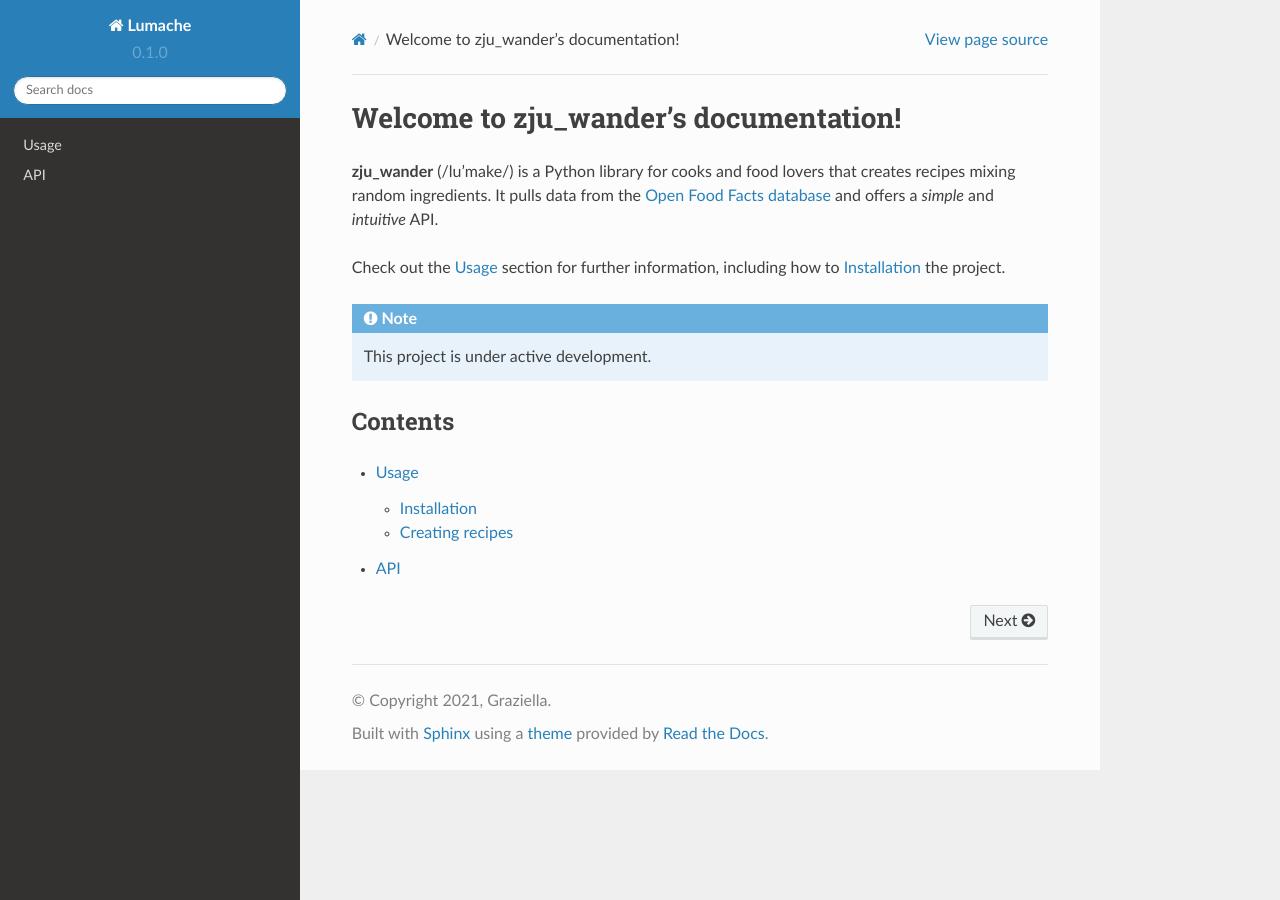
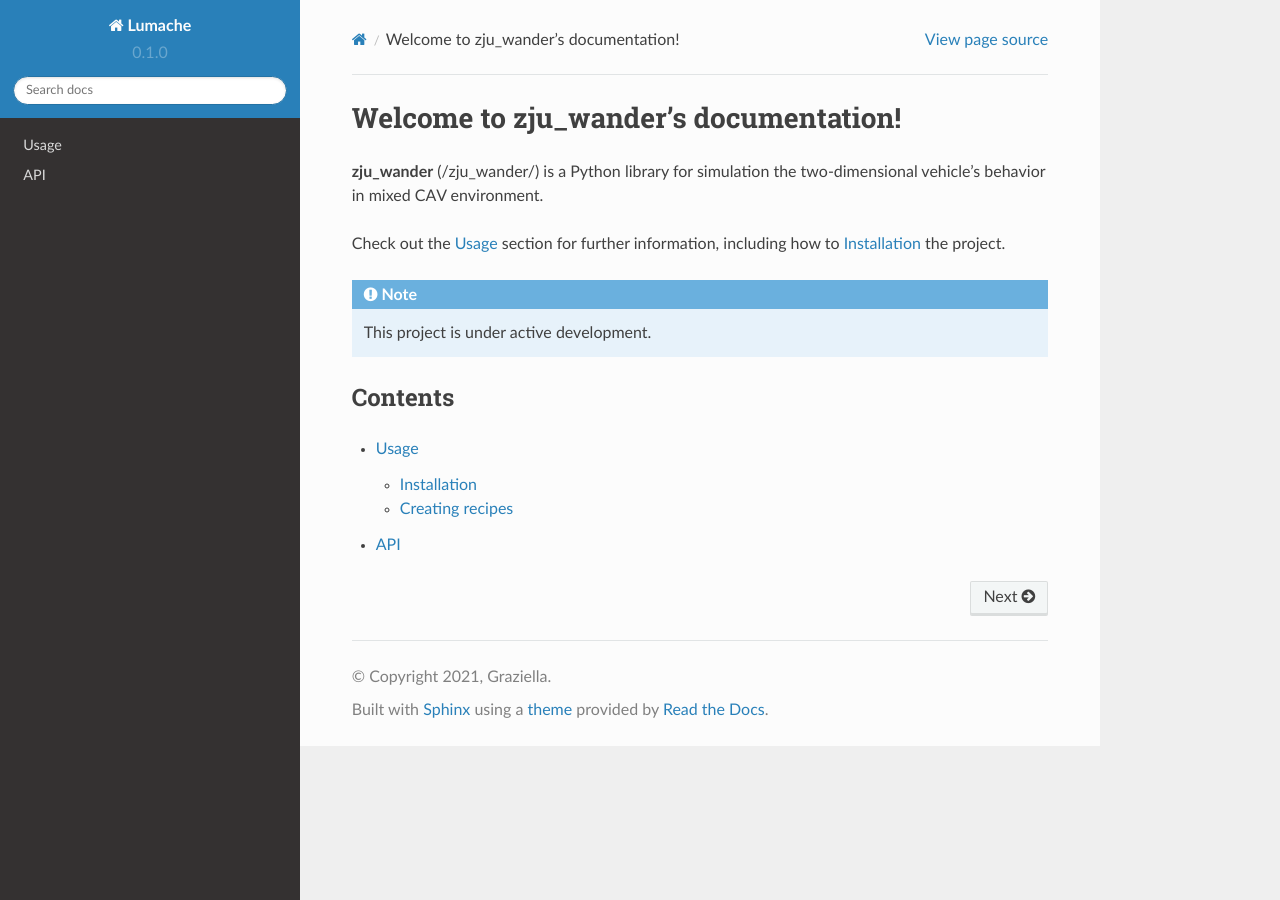
Before and after one commit to ZhangJiahaoZJU/zju_wander, a Sphinx documentation site: the page built from docs/source/index.rst, in a window 1280 px wide. Built offline with Sphinx 7.4.7 and the Read the Docs theme 2.0.0, drawn with Linux system fonts in a browser that asks for light colours.

Commit message:
Update index.rst

```diff
--- a/docs/source/index.rst
+++ b/docs/source/index.rst
@@ -1,10 +1,8 @@
 Welcome to zju_wander's documentation!
 ===================================
 
-**zju_wander** (/lu'make/) is a Python library for cooks and food lovers
-that creates recipes mixing random ingredients.
-It pulls data from the `Open Food Facts database <https://world.openfoodfacts.org/>`_
-and offers a *simple* and *intuitive* API.
+**zju_wander** (/zju_wander/) is a Python library for simulation the two-dimensional vehicle's behavior
+in mixed CAV environment.
 
 Check out the :doc:`usage` section for further information, including
 how to :ref:`installation` the project.
```
